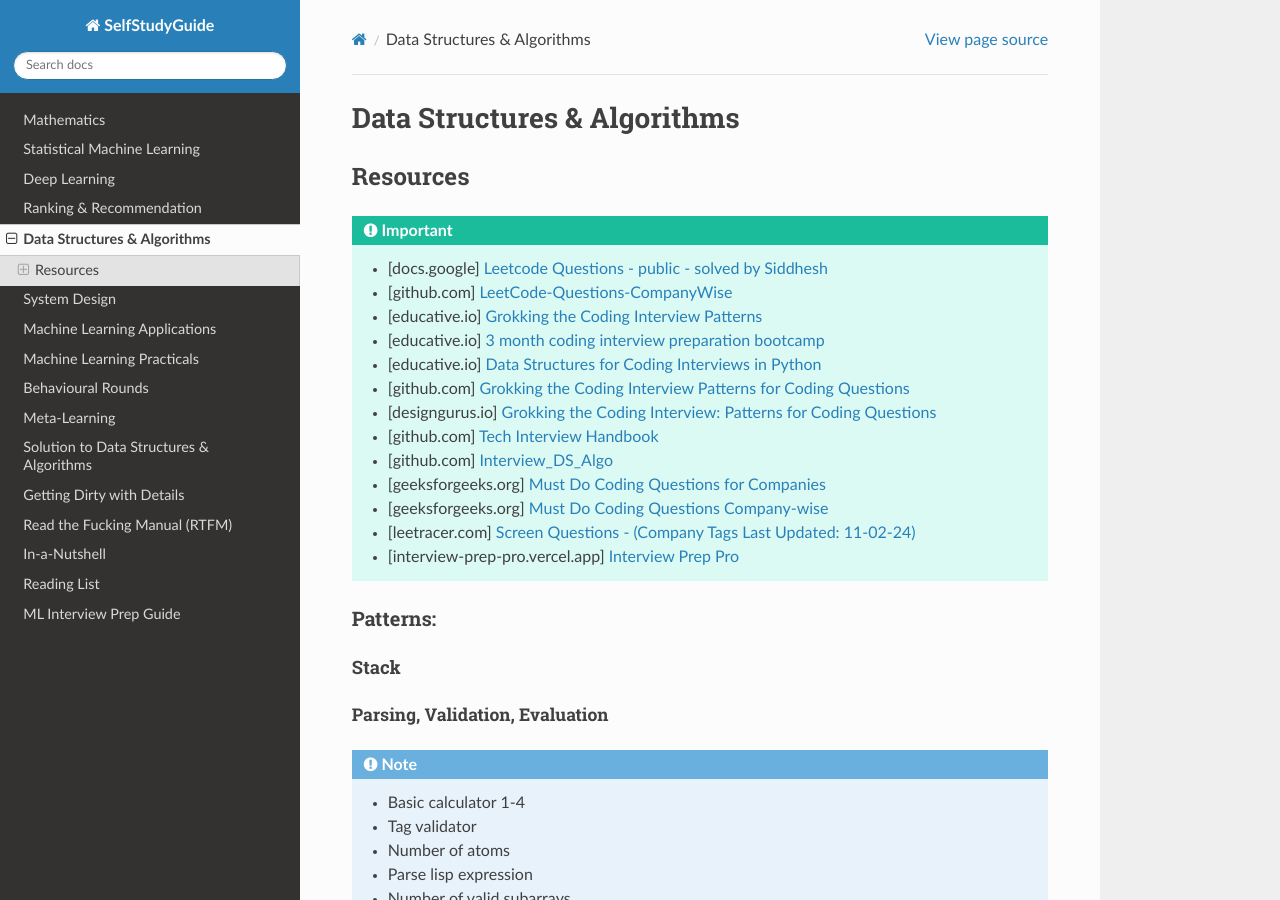
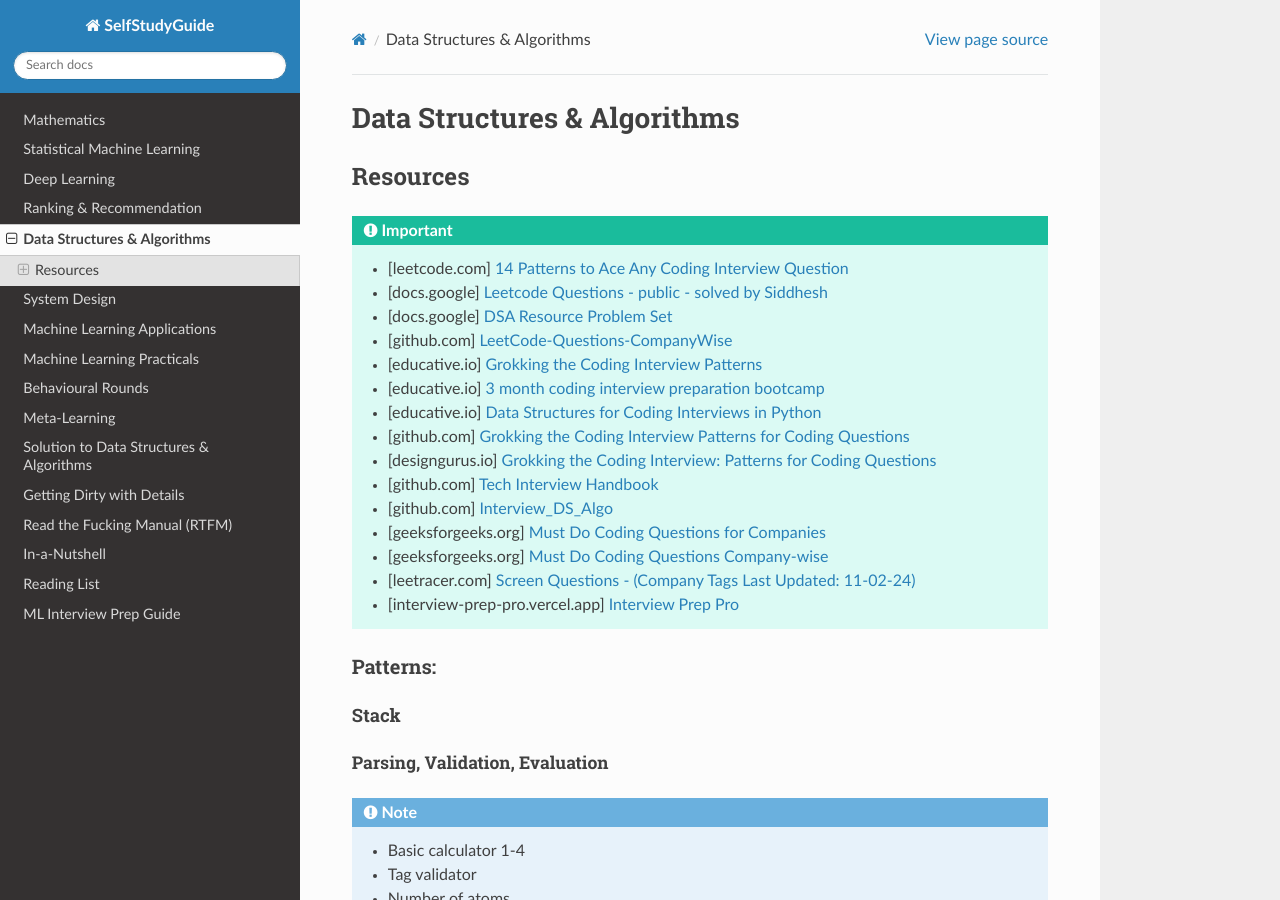
Before and after one commit to uselesstechjunks/leetcode, a Sphinx documentation site: the page built from docs/source/dsalgo.rst, in a window 1280 px wide and 900 px high. Built offline with Sphinx 7.4.7 and the Read the Docs theme 3.1.0, drawn with Linux system fonts in a browser that asks for light colours.

Commit message:
Update dsalgo.rst (#385)

```diff
--- a/docs/source/dsalgo.rst
+++ b/docs/source/dsalgo.rst
@@ -6,7 +6,9 @@ Resources
 *********************************************************************************
 .. important::
 
+	* [leetcode.com] `14 Patterns to Ace Any Coding Interview Question <https://leetcode.com/discuss/study-guide/4039411/14-Patterns-to-Ace-Any-Coding-Interview-Question>`_
 	* [docs.google] `Leetcode Questions - public - solved by Siddhesh <https://docs.google.com/spreadsheets/d/1KkCeOIBwUFfKrHGGZe_6EJRCIqaM6MJBo0uSIMSD9bs/edit?gid=782922309#gid=782922309>`_
+	* [docs.google] `DSA Resource Problem Set <https://docs.google.com/spreadsheets/d/1hwvHbRargzmbErRYGU2cjxf4PR8GTOI-e1R9VqOVQgY/edit?gid=481396158#gid=481396158>`_
 	* [github.com] `LeetCode-Questions-CompanyWise <https://github.com/krishnadey30/LeetCode-Questions-CompanyWise/blob/master/google_6months.csv>`_
 	* [educative.io] `Grokking the Coding Interview Patterns <https://www.educative.io/courses/grokking-coding-interview>`_
 	* [educative.io] `3 month coding interview preparation bootcamp <https://www.educative.io/blog/coding-interivew-preparation-bootcamp>`_
```
